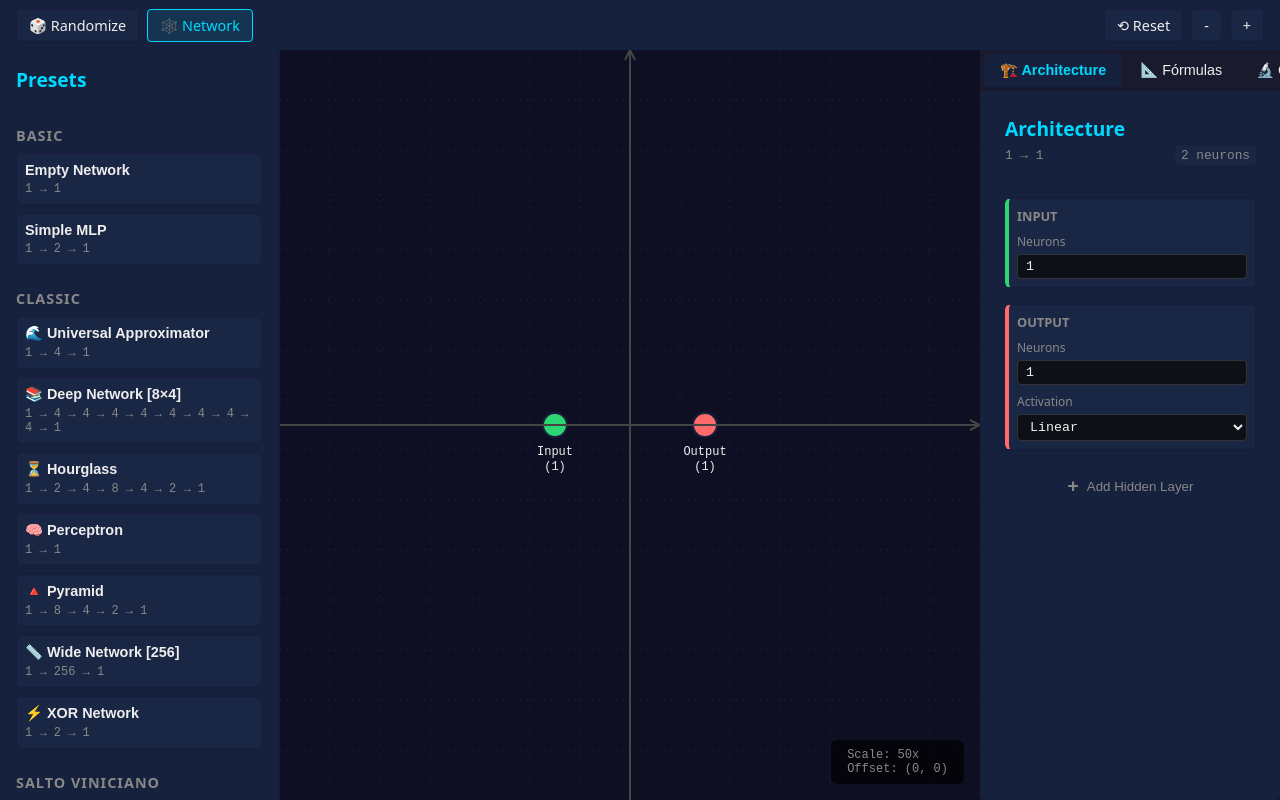
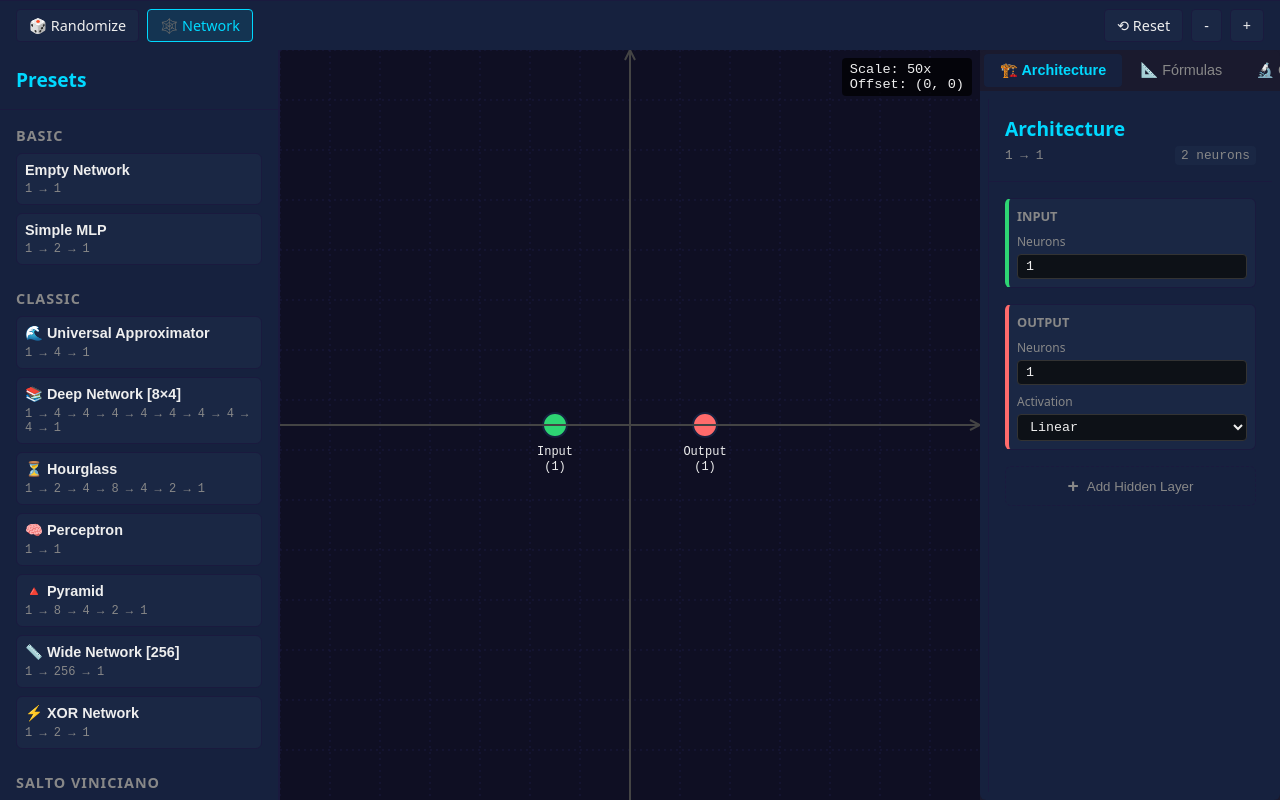
Before and after one commit to viniciusxpb/NousScope, an Angular app: page / in a window 1280 px wide. Built offline with nearby package versions, Linux system fonts and the light colour scheme.

Commit message:
refactor: introduce and apply comprehensive CSS variables for consistent styling across components.

```diff
--- a/src/app/features/canvas/canvas.component.scss
+++ b/src/app/features/canvas/canvas.component.scss
@@ -19,13 +19,13 @@ canvas {
 
 .overlay-info {
   position: absolute;
-  bottom: var(--space-md);
-  right: var(--space-md);
-  background: rgba(0, 0, 0, 0.7);
-  padding: var(--space-sm) var(--space-md);
-  border-radius: var(--radius-md);
-  color: var(--color-text-muted);
+  top: var(--space-sm);
+  right: var(--space-sm);
+  background: var(--color-overlay-dark);
+  padding: var(--space-xs) var(--space-sm);
+  border-radius: var(--radius-sm);
+  font-size: 0.85em;
+  color: var(--color-text);
   font-family: var(--font-mono);
-  font-size: 12px;
   pointer-events: none;
 }
--- a/src/app/features/formula-plotter/components/formula-row/formula-row.component.scss
+++ b/src/app/features/formula-plotter/components/formula-row/formula-row.component.scss
@@ -22,7 +22,7 @@
 
     &.invalid {
         border-color: var(--color-error);
-        background: rgba(255, 71, 87, 0.1);
+        background: var(--color-error-bg);
     }
 }
 
@@ -137,7 +137,7 @@
     }
 
     &.btn-danger:hover:not(:disabled) {
-        background: rgba(255, 71, 87, 0.2);
+        background: var(--color-error-bg-hover);
         color: var(--color-error);
     }
 }
@@ -146,7 +146,7 @@
     margin-top: var(--space-xs);
     margin-left: calc(28px + var(--space-xs) + 24px + var(--space-xs));
     padding: var(--space-xs) var(--space-sm);
-    background: rgba(255, 71, 87, 0.1);
+    background: var(--color-error-bg);
     border-radius: var(--radius-sm);
     color: var(--color-error);
     font-size: 0.8em;
--- a/src/app/features/presets-panel/components/preset-description/preset-description.component.scss
+++ b/src/app/features/presets-panel/components/preset-description/preset-description.component.scss
@@ -33,12 +33,12 @@
     }
 
     .danger {
-        background: rgba(255, 71, 87, 0.1);
+        background: var(--color-error-bg);
         border-left: 3px solid var(--color-error);
     }
 
     .insight {
-        background: rgba(0, 217, 255, 0.1);
+        background: var(--color-primary-bg);
         border-left: 3px solid var(--color-primary);
     }
 }
--- a/src/app/features/toolbar/toolbar.component.scss
+++ b/src/app/features/toolbar/toolbar.component.scss
@@ -32,7 +32,7 @@ button {
     }
 
     &.active {
-        background: rgba(0, 217, 255, 0.1);
+        background: var(--color-primary-bg);
         border-color: var(--color-primary);
         color: var(--color-primary);
     }
--- a/src/styles.scss
+++ b/src/styles.scss
@@ -1,9 +1,71 @@
-/* Global Styles */
+/* Global Styles e Variáveis CSS */
+
+/* Todas as variáveis CSS do projeto (injetadas via AppComponent + constantes) */
 :root {
+    /* Core colors */
     --color-background: #1a1a2e;
     --color-text: #eeeeee;
-    --font-primary: system-ui, -apple-system, sans-serif;
-    --font-mono: monospace;
+    --color-panel: #16213e;
+    --color-panelHover: #1a2744;
+    --color-canvasBg: #0f0f23;
+
+    /* Brand colors */
+    --color-primary: #00d9ff;
+    --color-primaryHover: #00b8d9;
+    --color-secondary: #ff6b6b;
+    --color-secondaryHover: #ff5252;
+
+    /* Semantic colors */
+    --color-success: #2ed573;
+    --color-warning: #ffa502;
+    --color-error: #ff4757;
+
+    /* Text colors */
+    --color-textMuted: #888888;
+    --color-textDark: #333333;
+
+    /* UI elements */
+    --color-grid: #1a1a3e;
+    --color-axis: #444444;
+    --color-inputBg: #0d1117;
+    --color-inputBorder: #333333;
+    --color-inputFocus: #00d9ff;
+
+    /* Layer colors */
+    --color-layerInput: #2ed573;
+    --color-layerHidden: #ffa502;
+    --color-layerOutput: #ff6b6b;
+
+    /* Fonts */
+    --font-primary: system-ui, -apple-system, BlinkMacSystemFont, 'Segoe UI', sans-serif;
+    --font-mono: 'JetBrains Mono', 'Fira Code', 'Courier New', monospace;
+
+    /* Border radius */
+    --radius-xs: 2px;
+    --radius-sm: 4px;
+    --radius-md: 6px;
+    --radius-lg: 8px;
+    --radius-xl: 12px;
+    --radius-full: 9999px;
+
+    /* Spacing */
+    --space-xs: 4px;
+    --space-sm: 8px;
+    --space-md: 16px;
+    --space-lg: 24px;
+    --space-xl: 32px;
+    --space-xxl: 48px;
+
+    /* Shadows */
+    --shadow-sm: 0 1px 2px rgba(0, 0, 0, 0.3);
+    --shadow-md: 0 4px 6px rgba(0, 0, 0, 0.4);
+    --shadow-lg: 0 10px 15px rgba(0, 0, 0, 0.5);
+
+    /* Semi-transparent colors (alpha variants) */
+    --color-error-bg: rgba(255, 71, 87, 0.1);
+    --color-error-bg-hover: rgba(255, 71, 87, 0.2);
+    --color-primary-bg: rgba(0, 217, 255, 0.1);
+    --color-overlay-dark: rgba(0, 0, 0, 0.7);
 }
 
 html,
@@ -38,5 +100,5 @@ body {
 }
 
 ::-webkit-scrollbar-thumb:hover {
-    background: var(--color-text-muted);
+    background: var(--color-textMuted);
 }
```
